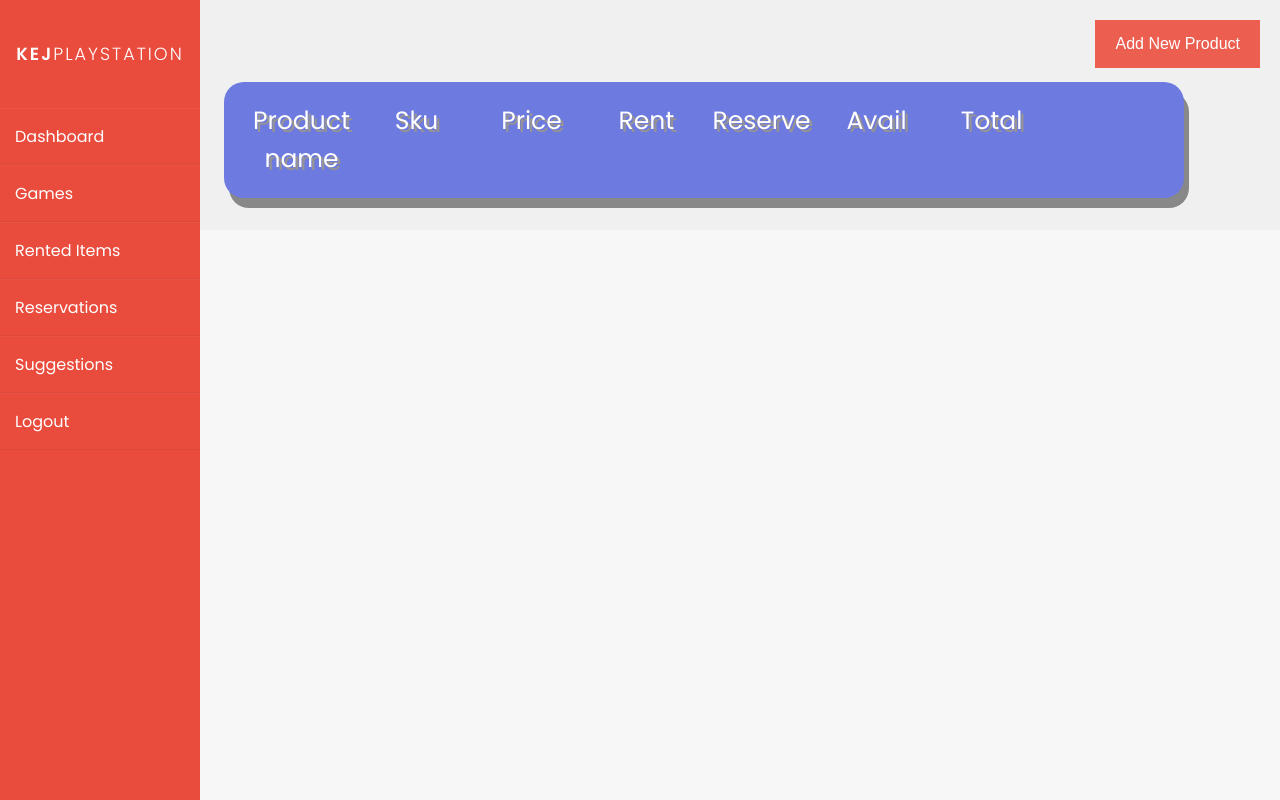
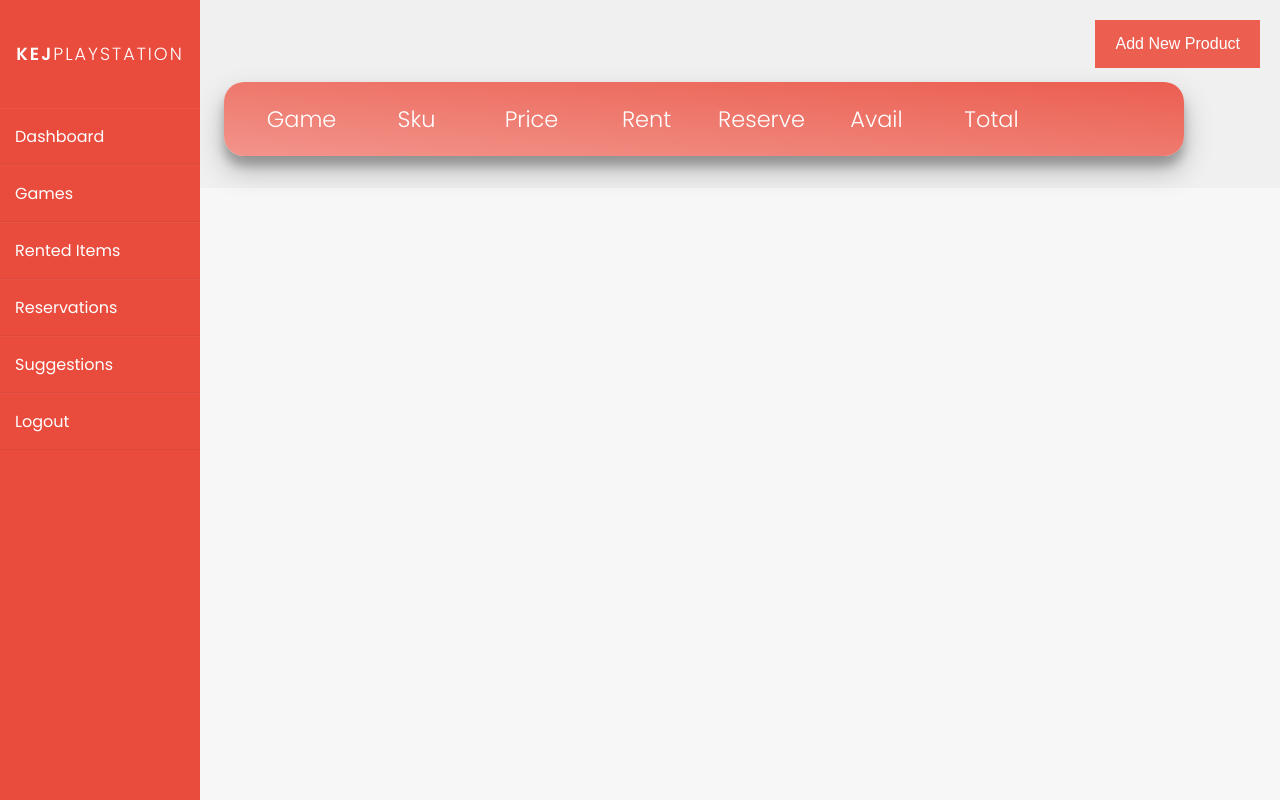
Before and after one commit to camsmy/game-rental-website, a PHP site: page /gamelist.php in a window 1280 px wide. Run offline with PHP 8.4, Linux system fonts and the light colour scheme; data that the repository does not hold is empty; some libraries are stand-ins or nearby versions.

Commit message:
admin-gamelist fixed

```diff
--- a/assets/css/gamelist.css
+++ b/assets/css/gamelist.css
@@ -11,8 +11,8 @@
 
 .glist-boxy {
     border-radius: 20px;
-    background-color:#6D7AE0;
-    box-shadow: 5px 10px #888888;
+    background: linear-gradient(184deg, rgba(235,94,80,1) 0%, rgba(235,94,80,1) 0%, rgba(242,148,139,1) 100%);
+    box-shadow: 0 14px 28px rgba(0,0,0,0.25), 0 10px 10px rgba(0,0,0,0.22);
     width: 100%;
 }
 
@@ -22,17 +22,14 @@
 }
 
 .glist-labels{
-    font-size:25px;
     font-weight: 400;
     color: white;
     width: 300px;
-    text-shadow: 3px 3px #959393;
 }
 
 .glist-list{
-    font-size: 20px;
-    font-weight: 100;
-    color: black;
+    font-weight: 300;
+    color: #5C5C5C;
     width: 200px;
 }
 
--- a/gamelist.php
+++ b/gamelist.php
@@ -16,13 +16,13 @@ if(isset($_POST['Edit'])){
         <div class = "glist-container">
             <div class = "glist-boxy">
                <div class = "row glist-tr">
-               <div class = "col glist-labels text-align-center">Product name</div>
-               <div class = "col glist-labels text-align-center">Sku</div>
-               <div class = "col glist-labels text-align-center">Price</div>
-               <div class = "col glist-labels text-align-center">Rent</div>
-               <div class = "col glist-labels text-align-center">Reserve</div>
-               <div class = "col glist-labels text-align-center">Avail</div>
-               <div class = "col glist-labels text-align-center">Total</div>
+               <div class = "col glist-labels text-align-center"><h4>Game</h4></div>
+               <div class = "col glist-labels text-align-center"><h4>Sku</h4></div>
+               <div class = "col glist-labels text-align-center"><h4>Price</h4></div>
+               <div class = "col glist-labels text-align-center"><h4>Rent</h4></div>
+               <div class = "col glist-labels text-align-center"><h4>Reserve</h4></div>
+               <div class = "col glist-labels text-align-center"><h4>Avail</h4></div>
+               <div class = "col glist-labels text-align-center"><h4>Total</h4></div>
                <div class = "col text-align-center">&nbsp;</div></div>
                <div class = "glist-contents">
                    <?php
```
